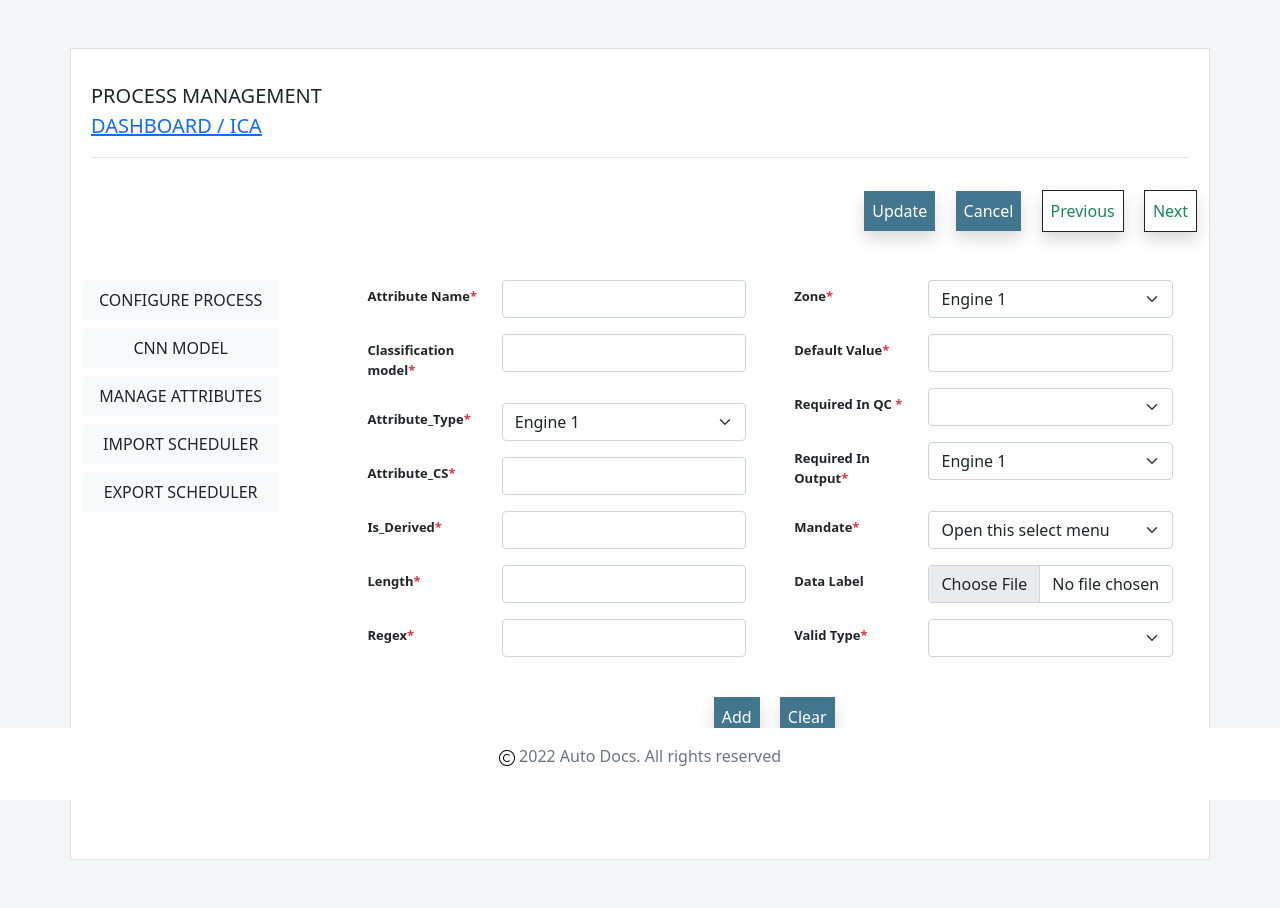
After one commit to Vipul-crossml/full_stack_training, a Django app: template task5/project/templates/attribute.html in a window 1280 px wide. The commit adds this page. Run offline with Django 4.2, Linux system fonts and the light colour scheme; the template is opened without the code that fills it, so the values that code supplies are empty.

Commit message:
add Cnn & Attribute

```diff
--- a/task5/project/static/css/custom.css
+++ b/task5/project/static/css/custom.css
@@ -39,3 +39,6 @@ body {
     font-size: x-small;
     font-weight: bold;
 }
+.copyright {
+    width: 1rem;
+}
--- /dev/null
+++ b/task5/project/templates/attribute.html
@@ -0,0 +1,279 @@
+<!DOCTYPE html>
+<html lang="en">
+
+<head>
+    <meta charset="UTF-8">
+    <meta http-equiv="X-UA-Compatible" content="IE=edge">
+    <meta name="viewport" content="width=device-width, initial-scale=1.0">
+
+    <!-- Adding bootstrap -->
+    <link rel="stylesheet" href="../static/css/bootstrap.css">
+    <link rel="stylesheet" href="../static/css/bootstrap.css">
+    <link rel="stylesheet" href="../static/css/bootstrap.min.css">
+    <link rel="stylesheet" href="../static/css/custom.css">
+
+    <title>Document</title>
+</head>
+
+
+<body>
+    <div class="container border bg-white my-5">
+
+        <div class=" mt-4 fs-5 p-2">
+            PROCESS MANAGEMENT
+            <br>
+            <a href="#" class=""> DASHBOARD / ICA </a>
+            <div class="border-bottom w-100 mt-3">
+            </div>
+        </div>
+
+        <!-- form start -->
+        <form class="my-4">
+
+            <!-- buttons start-->
+            <div class="text-end">
+                <button type="button" class="buttons1 p-2 border-0 text-white me-3 shadow">Update</button>
+                <button type="button" class="buttons1 p-2 border-0 text-white me-3 shadow">Cancel</button>
+                <button type="button" class="border border-dark bg-transparent p-2 me-3 shadow ">
+                    <a href="" class="text-success  text-decoration-none ">
+                        Previous</a>
+                </button>
+                <button type="button" class=" p-2 border border-dark text-success bg-transparent shadow">Next</button>
+            </div>
+            <!-- buttons end -->
+
+            <!-- inner elements start-->
+            <div class="row">
+                <!-- first five elements start -->
+                <div class="col-3 my-5">
+                    <div class="" id="">
+                        <ul class="navbar-nav">
+                            <li class="nav-item text-center mb-2">
+                                <a class="nav-link text-dark  p-2 border-0 bg-light w-75" aria-current="page "
+                                    href="#">CONFIGURE
+                                    PROCESS</a>
+                            </li>
+                            <li class="nav-item text-center  mb-2">
+                                <a class="nav-link text-dark p-2  border-0 bg-light w-75" aria-current="page"
+                                    href="#">CNN MODEL</a>
+                            </li>
+                            <li class="nav-item text-center mb-2">
+                                <a class="nav-link text-dark p-2  border-0 bg-light w-75" aria-current="page"
+                                    href="#">MANAGE
+                                    ATTRIBUTES</a>
+                            </li>
+                            <li class="nav-item text-center  mb-2">
+                                <a class="nav-link text-dark p-2  border-0 bg-light w-75" aria-current="page"
+                                    href="#">IMPORT
+                                    SCHEDULER</a>
+                            </li>
+                            <li class="nav-item text-center ">
+                                <a class="nav-link text-dark p-2  border-0 bg-light w-75" aria-current="page "
+                                    href="#">EXPORT
+                                    SCHEDULER</a>
+                            </li>
+                        </ul>
+                    </div>
+                </div>
+                <!--first five elements end -->
+
+                <!-- Mid cols start -->
+                <div class="col-9 my-5 ">
+                    <div class="row row-cols-2">
+
+
+                        <!-- first col start -->
+                        <div class="col-12">
+                            <!-- first half -->
+                            <div class="row row-cols-2">
+                                <div class="col">
+                                    <div class="mb-3 row col-12">
+                                        <label for="process_name" class="col-4 col-form-label text1">Attribute Name<span
+                                                class="text-danger">*</span></label>
+                                        <div class="col-8">
+                                            <input type="" class="form-control" id="process_name" placeholder="">
+                                        </div>
+                                    </div>
+                                    <div class="mb-3 row col-sm-12">
+                                        <label for="ClassificationModel"
+                                            class="col-sm-4 col-form-label text1">Classification model<span
+                                                class="text-danger">*</span> </label>
+                                        <div class="col-8">
+                                            <input type="" class="form-control" id="process_name" placeholder="">
+                                        </div>
+                                    </div>
+                                    <div class="mb-3 row col-sm-12">
+                                        <label for="Pipeline" class="col-sm-4 col-form-label text1">Attribute_Type<span
+                                                class="text-danger">*</span>
+                                        </label>
+                                        <div class="col-sm-8">
+                                            <select class="form-select" aria-label="Default select example">
+                                                <option selected><span class="">Engine 1</span></option>
+                                                <option value="1">One</option>
+                                                <option value="2">Two</option>
+                                                <option value="3">Three</option>
+                                            </select>
+                                        </div>
+                                    </div>
+                                    <div class="mb-3 row col-12">
+                                        <label for="process_name" class="col-4 col-form-label text1">Attribute_CS<span
+                                                class="text-danger">*</span></label>
+                                        <div class="col-8">
+                                            <input type="" class="form-control" id="process_name" placeholder="">
+                                        </div>
+                                    </div>
+                                    <div class="mb-3 row col-sm-12">
+                                        <label for="ClassificationModel"
+                                            class="col-sm-4 col-form-label text1">Is_Derived<span
+                                                class="text-danger">*</span> </label>
+                                        <div class="col-8">
+                                            <input type="" class="form-control" id="process_name" placeholder="">
+                                        </div>
+                                    </div>
+                                    <div class="mb-3 row col-sm-12">
+                                        <label for="ClassificationModel"
+                                            class="col-sm-4 col-form-label text1">Length<span
+                                                class="text-danger">*</span> </label>
+                                        <div class="col-8">
+                                            <input type="" class="form-control" id="process_name" placeholder="">
+                                        </div>
+                                    </div>
+                                    <div class="mb-3 row col-sm-12">
+                                        <label for="ClassificationModel"
+                                            class="col-sm-4 col-form-label text1">Regex<span
+                                                class="text-danger">*</span> </label>
+                                        <div class="col-8">
+                                            <input type="" class="form-control" id="process_name" placeholder="">
+                                        </div>
+                                    </div>
+                                </div>
+
+                                <!--second half  -->
+                                <div class="col">
+                                    <div class="mb-3 row col-sm-12">
+                                        <label for="Pipeline" class="col-sm-4 col-form-label text1">Zone<span
+                                                class="text-danger">*</span>
+                                        </label>
+                                        <div class="col-sm-8">
+                                            <select class="form-select" aria-label="Default select example">
+                                                <option selected><span class="">Engine 1</span></option>
+                                                <option value="1">One</option>
+                                                <option value="2">Two</option>
+                                                <option value="3">Three</option>
+                                            </select>
+                                        </div>
+                                    </div>
+                                    <div class="mb-3 row col-sm-12">
+                                        <label for="ClassificationModel"
+                                            class="col-sm-4 col-form-label text1">Default Value<span
+                                                class="text-danger">*</span> </label>
+                                        <div class="col-8">
+                                            <input type="" class="form-control" id="process_name" placeholder="">
+                                        </div>
+                                    </div>
+                                    <div class="mb-3 row col-sm-12">
+                                        <label for="preprocessing" class="col-sm-4 col-form-label text1">Required In QC
+                                            <span class="text-danger">*</span></label>
+                                        <div class="col-sm-8">
+                                            <select class="form-select" aria-label="Default select example">
+                                                <option selected></option>
+                                                <option value="1">yes</option>
+                                                <option value="2">no</option>
+                                            </select>
+                                        </div>
+                                    </div>
+                                    <div class="mb-3 row col-sm-12">
+                                        <label for="Pipeline" class="col-sm-4 col-form-label text1">Required In Output<span
+                                                class="text-danger">*</span> </label>
+                                        <div class="col-sm-8">
+                                            <select class="form-select" aria-label="Default select example">
+                                                <option selected><span class="">Engine 1</span></option>
+                                                <option value="1">One</option>
+                                                <option value="2">Two</option>
+                                                <option value="3">Three</option>
+                                            </select>
+                                        </div>
+                                    </div>
+                                    <div class="mb-3 row col-sm-12">
+                                        <label for="ProcessSLA" class="col-sm-4 col-form-label text1">Mandate<span
+                                                class="text-danger">*</span></label>
+                                        <div class="col-sm-8">
+                                            <select class="form-select" aria-label="Default select example">
+                                                <option selected>Open this select menu</option>
+                                                <option value="1">One</option>
+                                                <option value="2">Two</option>
+                                                <option value="3">Three</option>
+                                            </select>
+                                        </div>
+                                    </div>
+                                    <div class="mb-3 row col-sm-12">
+                                        <label for="ClassificationModel" class="col-sm-4 col-form-label text1">Data Label </label>
+                                        <div class="col-8">
+                                          <input type="file" class="form-control" id="file1" name="upload">
+                                        </div>
+                                    </div>
+                                    <div class="mb-3 row col-sm-12">
+                                        <label for="preprocessing" class="col-sm-4 col-form-label text1">Valid Type<span
+                                                class="text-danger">*</span></label>
+                                        <div class="col-sm-8">
+                                            <select class="form-select" aria-label="Default select example">
+                                                <option selected></option>
+                                                <option value="1">yes</option>
+                                                <option value="2">no</option>
+                                            </select>
+                                        </div>
+                                    </div>
+                                </div>
+                            </div>
+                            <div class="text-center mt-4">
+                                <button type="button" class=" buttons1 p-2 border-0 text-white me-3 shadow">Add</button>
+                                <button type="button"
+                                    class="buttons1 p-2 border-0 text-white me-3 shadow">Clear</button>
+                            </div>
+                        </div>
+                        <!-- first col end  -->
+
+                        <!-- midline start -->
+                        <div class="border w-100 my-4">
+                        </div>
+                        <!-- midline end-->
+
+                        <!-- SECOND col start -->
+                        <div class="col-12">
+                            <div class="row row-cols-2">
+
+                                <!-- first half -->
+                                <div class="col">
+                                </div>
+
+                                <!-- second half -->
+                                <div class="col">
+                                </div>
+                            </div>
+                        </div>
+                    </div>
+                    <!-- SECOND col end  -->
+
+                </div>
+            </div>
+            <!-- Mid cols end -->
+
+    </div>
+    <!-- end -->
+
+
+
+    </form>
+    <!-- form end -->
+
+    <!-- Footer start -->
+    <div class="contianer-fluid bg-white p-3 text-center text-muted fs-6 fixed-bottom">
+        <p class="">
+            <img src="../static/images/copyright.png" class="copyright" alt="..">
+            2022 Auto Docs. All rights reserved </p>
+    </div>
+    <!-- Footer end -->
+
+</body>
+
+</html>
```
Also changed, not shown: task5/project/templates/cnn.html (+91 -91 lines), task5/project/templates/main.html (+7 -0 lines), task5/project/static/images/copyright.png.
